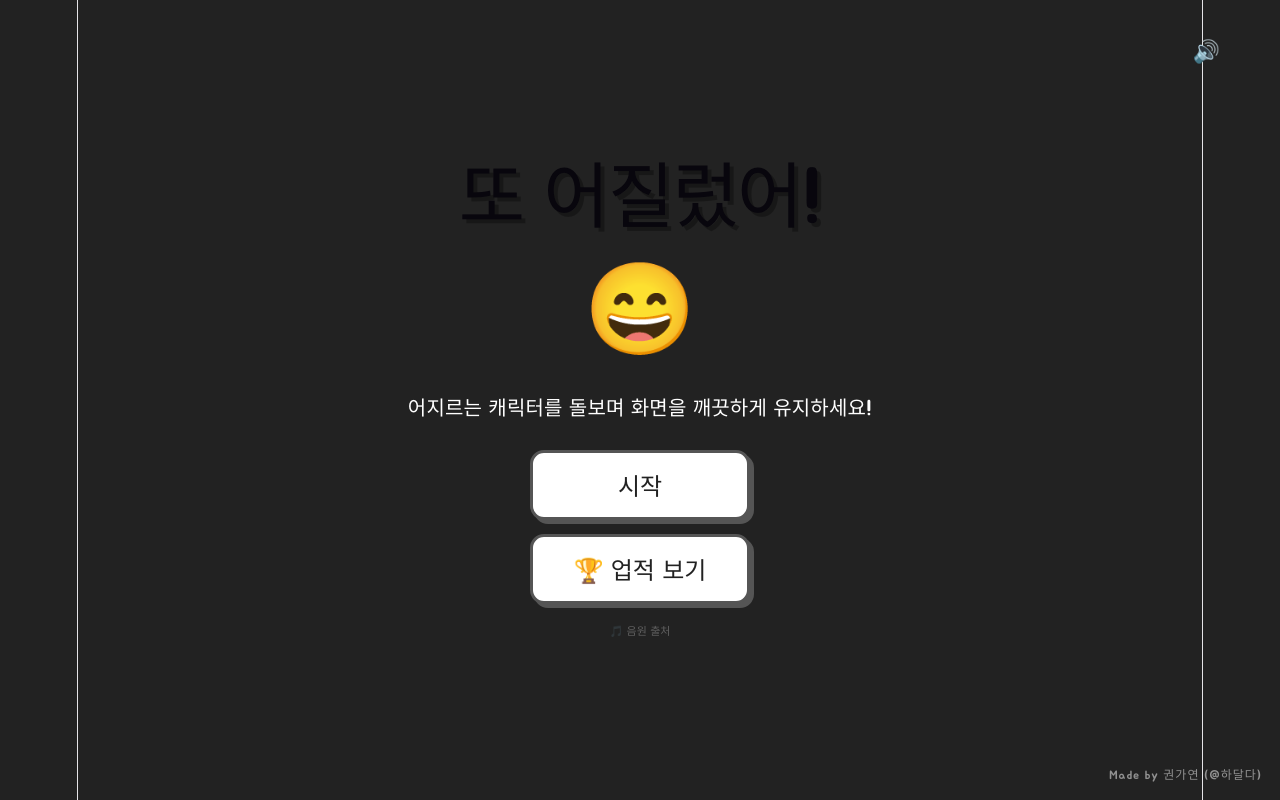
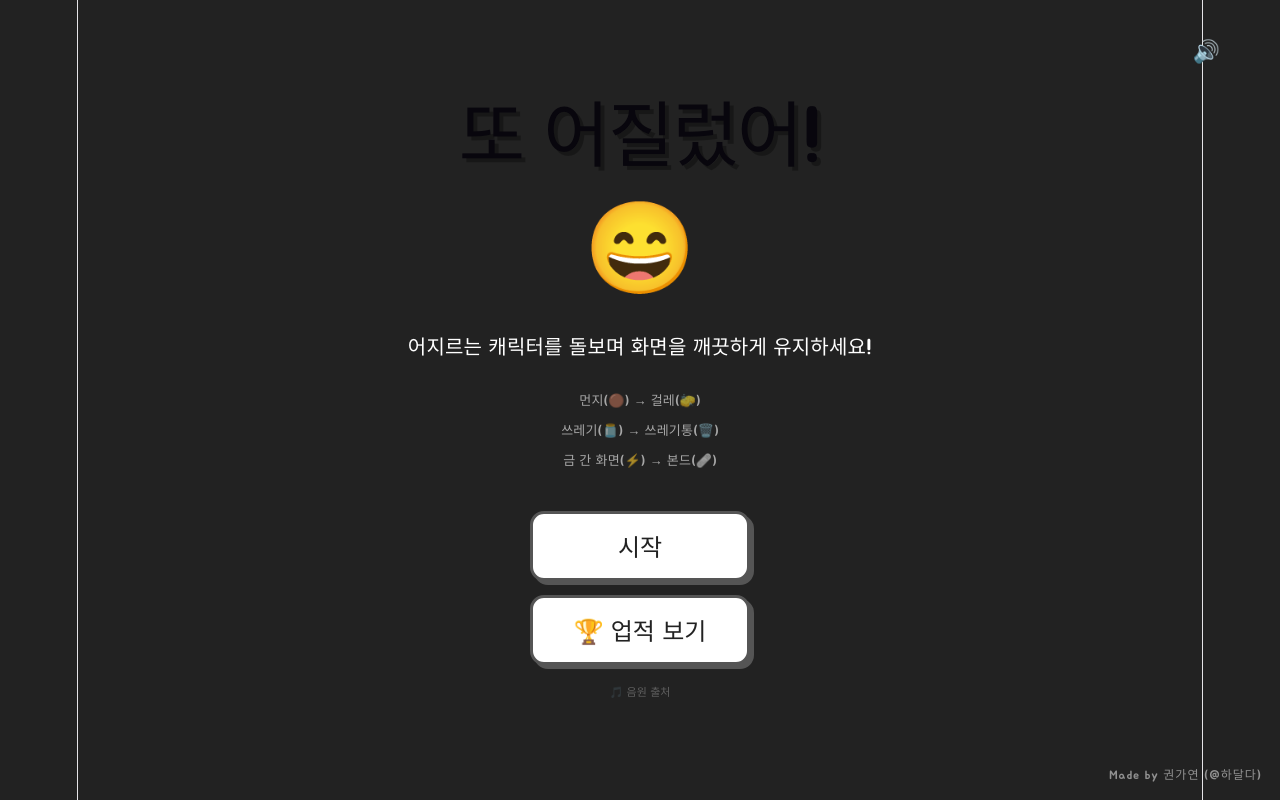
Before and after one commit to GaYeon421/Clean-up-Ningen, a React (Vite) app in the folder clean-human/: page / in a window 1280 px wide. Built offline with nearby package versions, Linux system fonts and the light colour scheme.

Commit message:
업적 추가 및 간단 가이드 추가

```diff
--- a/clean-human/src/App.css
+++ b/clean-human/src/App.css
@@ -911,3 +911,21 @@ body {
   background: #555;
   transform: scale(1.05);
 }
+
+.mini-guide {
+  margin-top: -8px;
+
+  display: flex;
+  flex-direction: column;
+  gap: 4px;
+
+  font-size: 13px;
+
+  color: rgba(255, 255, 255, 0.6);
+
+  text-align: center;
+
+  padding: 8px 14px;
+
+  border-radius: 10px;
+}
--- a/clean-human/src/App.jsx
+++ b/clean-human/src/App.jsx
@@ -117,6 +117,13 @@ function App() {
   };
 
   const achievements = [
+    {
+      id: "firstDeath",
+      icon: "💀",
+      name: "첫 죽음",
+      description: "처음으로 청결도 0% 도달",
+      condition: () => gameOver && elapsedTime > 0,
+    },
     {
       id: "survive30",
       icon: "🏆",
@@ -591,6 +598,12 @@ function App() {
         </div>
         <p>어지르는 캐릭터를 돌보며 화면을 깨끗하게 유지하세요!</p>
 
+        <div className="mini-guide">
+          <div>먼지(🟤) → 걸레(🧽)</div>
+          <div>쓰레기(🫙) → 쓰레기통(🗑️)</div>
+          <div>금 간 화면(⚡) → 본드(🩹)</div>
+        </div>
+
         <div className="start-buttons">
           <button
             className="start-button"
```
